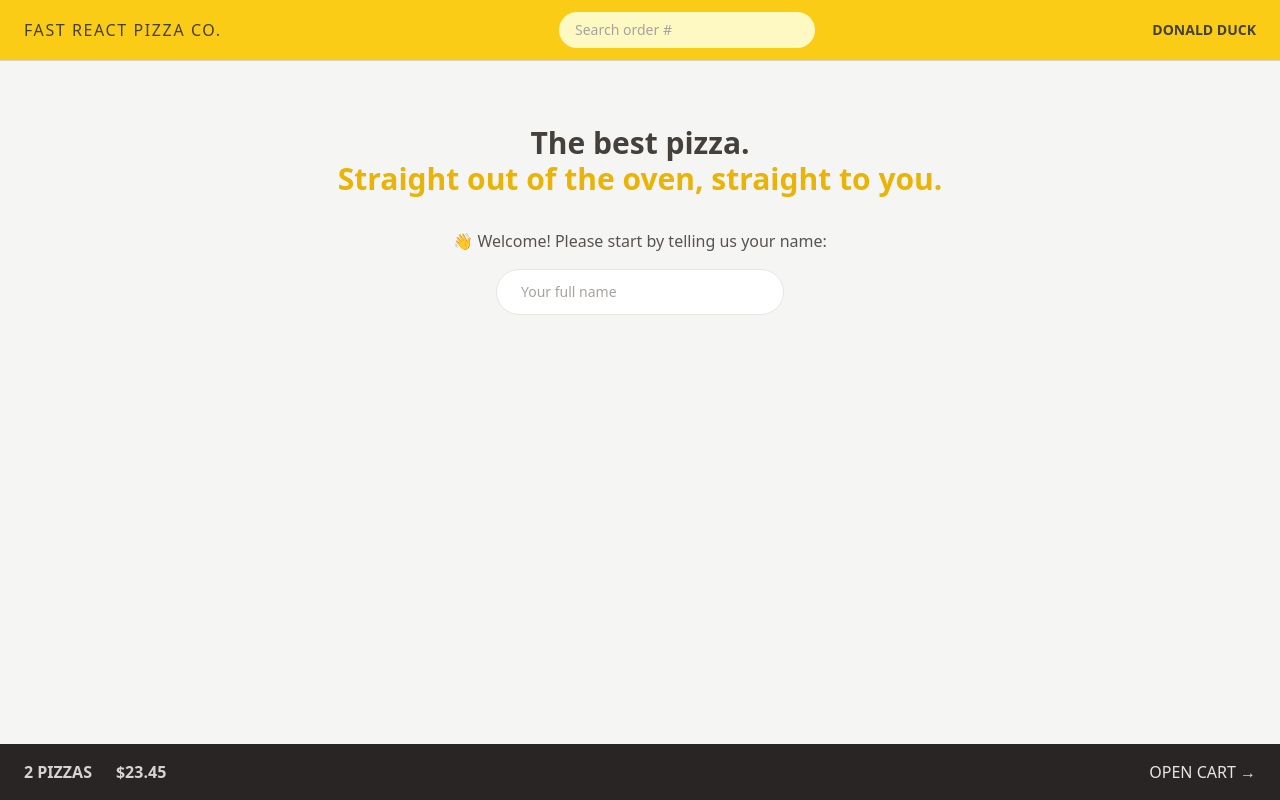
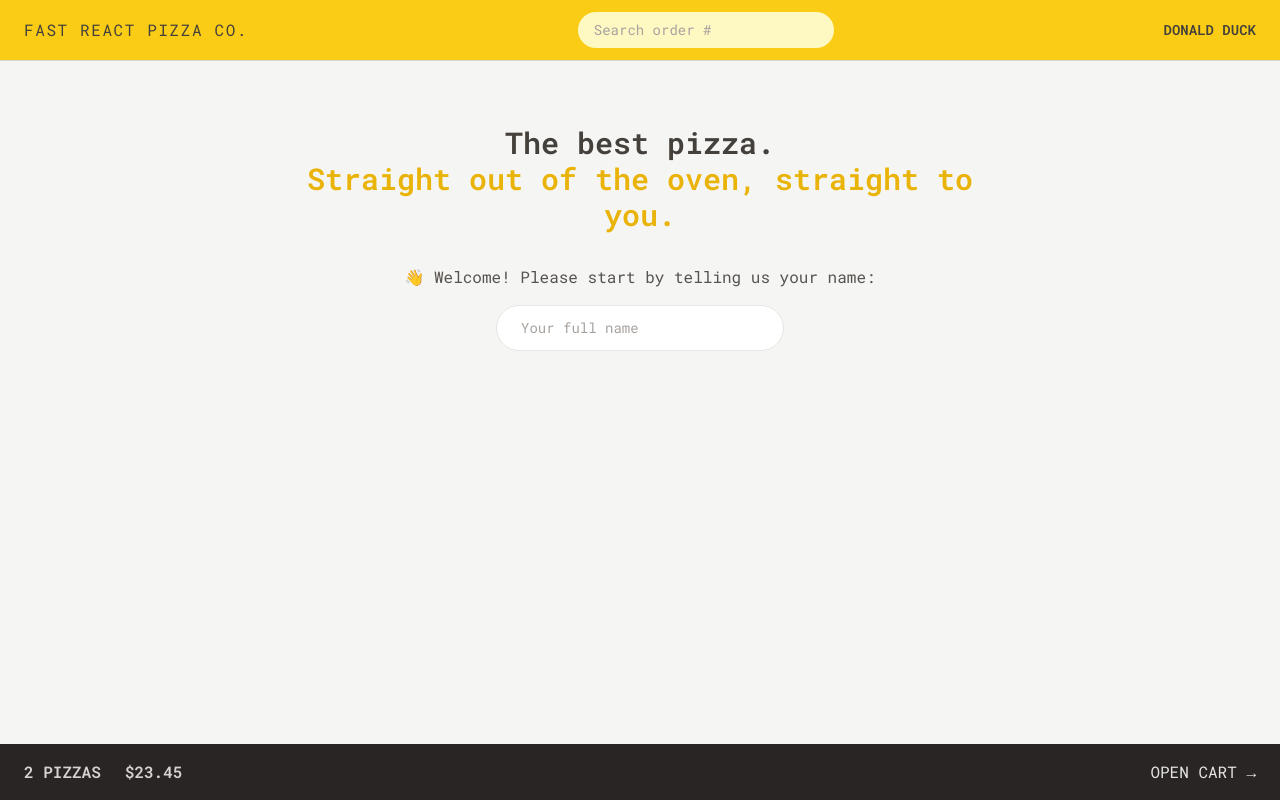
Before and after one commit to terovleppanen/fast-react-pizza, a React (Vite) app: page / in a window 1280 px wide. Built offline with nearby package versions, Linux system fonts and the light colour scheme.

Commit message:
Add font, And define some config for Tailwind.

```diff
--- a/index.html
+++ b/index.html
@@ -3,6 +3,12 @@
   <head>
     <meta charset="UTF-8" />
     <link rel="icon" type="image/svg+xml" href="/vite.svg" />
+    <link rel="preconnect" href="https://fonts.googleapis.com" />
+    <link rel="preconnect" href="https://fonts.gstatic.com" crossorigin />
+    <link
+      href="https://fonts.googleapis.com/css2?family=Roboto+Mono:wght@300;400;500;600;700&display=swap"
+      rel="stylesheet"
+    />
     <meta name="viewport" content="width=device-width, initial-scale=1.0" />
     <title>Vite + React</title>
   </head>
--- a/src/index.css
+++ b/src/index.css
@@ -4,15 +4,14 @@
 
 @layer components {
   .input {
-    @apply w-full rounded-full border border-stone-200 px-4 py-2 text-sm transition-all duration-300 placeholder:text-stone-400 focus:outline-none  focus:ring focus:ring-yellow-400 md:px-6 md:py-3;
-  }
+    @apply rounded-full border border-stone-200 px-4 py-2 text-sm transition-all duration-300 placeholder:text-stone-400 focus:outline-none focus:ring focus:ring-yellow-400 md:px-6 md:py-3;
   }
 
   /* https://dev.to/afif/i-made-100-css-loaders-for-your-next-project-4eje */
   .loader {
     width: 45px;
     aspect-ratio: 0.75;
-  --c: no-repeat linear-gradient(#333 0 0);
+    --c: no-repeat linear-gradient(theme(colors.stone.800) 0 0);
     background:
       var(--c) 0% 50%,
       var(--c) 50% 50%,
@@ -47,3 +46,4 @@
         100% 100%;
     }
   }
+}
--- a/src/ui/AppLayout.jsx
+++ b/src/ui/AppLayout.jsx
@@ -11,6 +11,7 @@ function AppLayout() {
   return (
     <div className="grid h-screen grid-rows-[auto_1fr_auto]">
       {isLoading && <Loader />}
+
       <Header />
 
       <div className="overflow-scroll">
--- a/src/ui/Header.jsx
+++ b/src/ui/Header.jsx
@@ -4,7 +4,7 @@ import Username from "../features/user/Username";
 
 function Header() {
   return (
-    <header className="flex items-center justify-between border-b border-stone-300 bg-yellow-400 px-4 py-3 uppercase sm:px-6 ">
+    <header className="flex items-center justify-between border-b border-stone-300 bg-yellow-400 px-4 py-3 uppercase sm:px-6">
       <Link to="/" className="tracking-widest ">
         Fast React Pizza Co.
       </Link>
--- a/src/ui/Loader.jsx
+++ b/src/ui/Loader.jsx
@@ -1,5 +1,9 @@
 function Loader() {
-  return <div className="loader"></div>;
+  return (
+    <div className="absolute inset-0 flex items-center justify-center bg-slate-200/30 backdrop-blur-sm">
+      <div className="loader"></div>
+    </div>
+  );
 }
 
 export default Loader;
--- a/tailwind.config.js
+++ b/tailwind.config.js
@@ -1,8 +1,16 @@
 /** @type {import('tailwindcss').Config} */
+//  eslint-disable-next-line
 export default {
   content: ["./index.html", "./src/**/*.{js,ts,jsx,tsx}"],
   theme: {
-    extend: {},
+    fontFamily: {
+      sans: "Roboto Mono, monospace",
+    },
+    extend: {
+      height: {
+        screen: "100dvh",
+      },
+    },
   },
   plugins: [],
 };
```
Lines whose indentation alone changed are shown as unchanged.
